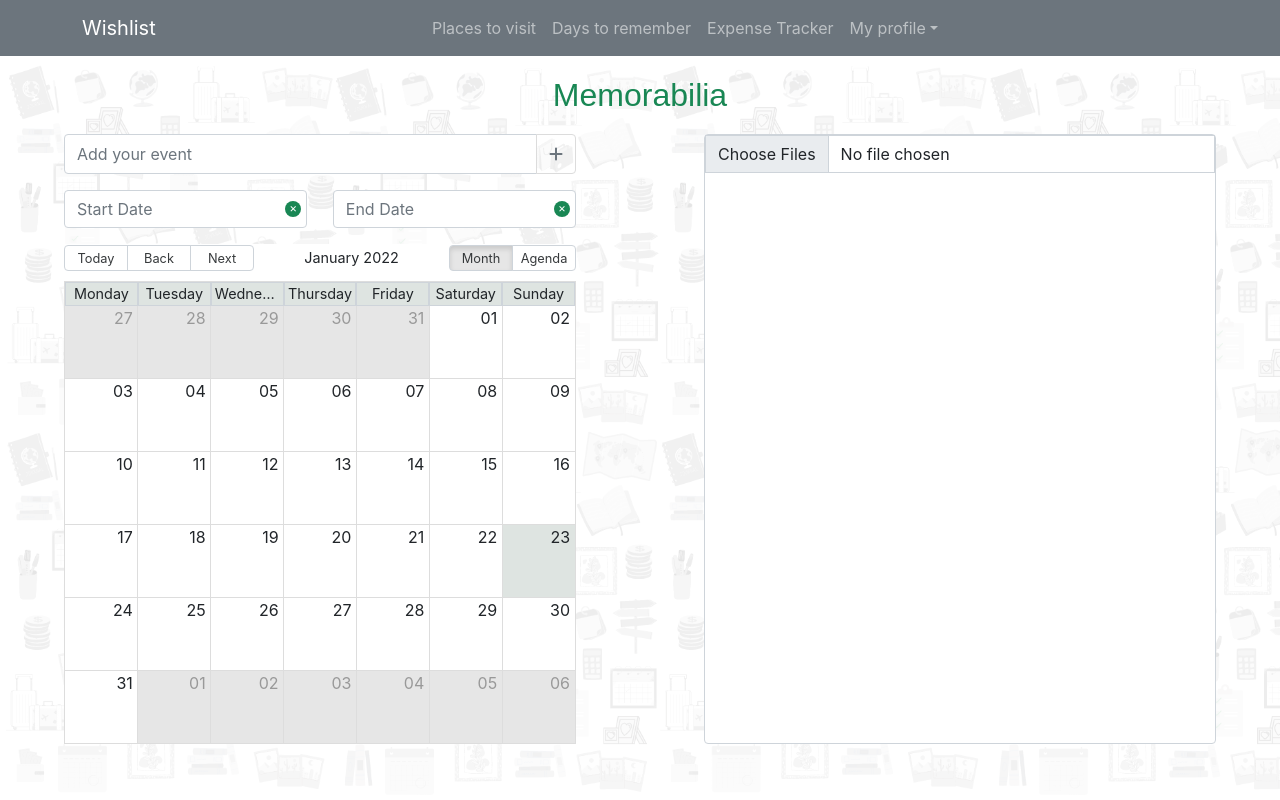
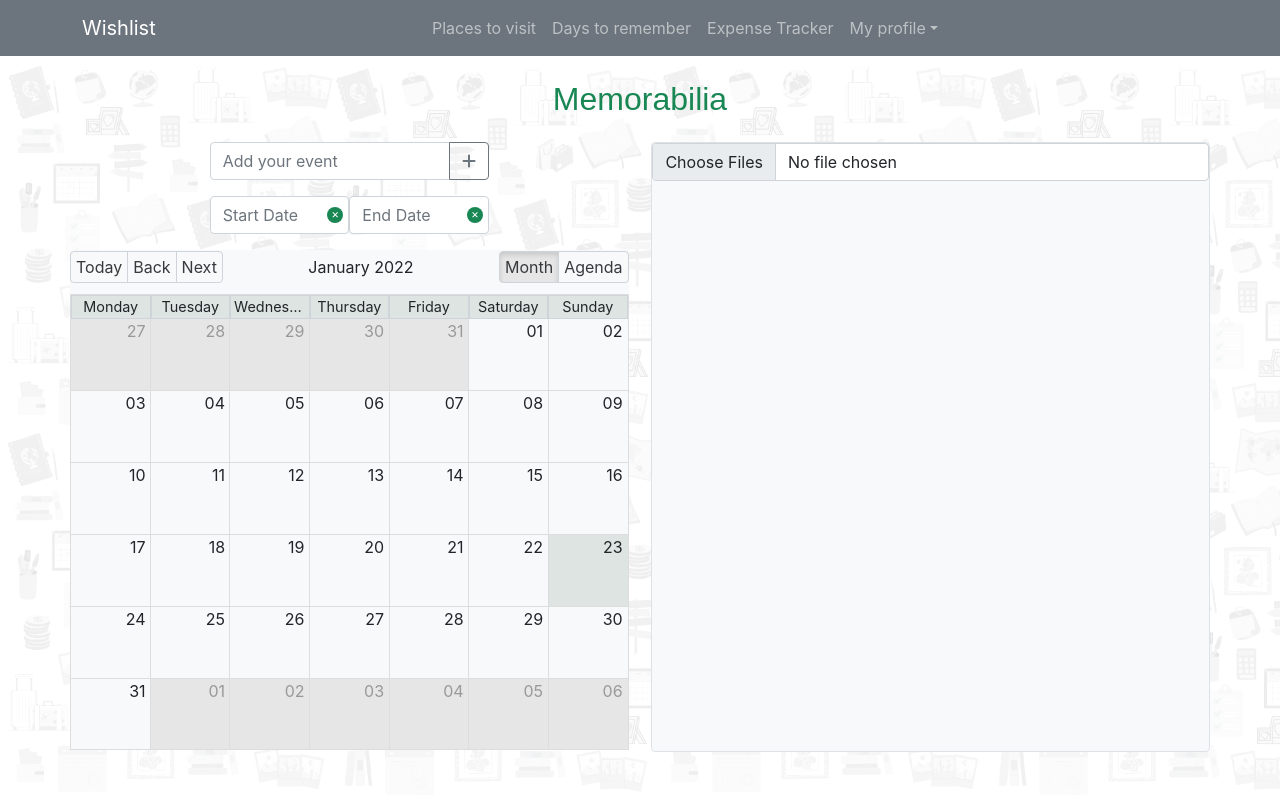
Before and after one commit to Mejsun/wishlist, a React (Create React App) app: page /dates in a window 1280 px wide. Built offline with nearby package versions, Linux system fonts and the light colour scheme.

Commit message:
cleaning up scss

```diff
--- a/src/components/Bgr.scss
+++ b/src/components/Bgr.scss
@@ -3,10 +3,11 @@
     background-size: cover;
     background-color:gainsboro;
     height: calc(100vh - 56px);
-    position: absolute;
+    position: fixed;
     width: 100vw;
     opacity: 10%;
     margin-top: 56px;
+    z-index: -1;
     }
 
     @media only screen and (max-width:992px){
--- a/src/components/DatesList/Calendarlist.js
+++ b/src/components/DatesList/Calendarlist.js
@@ -41,16 +41,17 @@ function Calendarlist (){
 
     return(
         <div className='calendar'>
-            <div className='list'>
-                <InputGroup className="mb-3 inputContainer">
+            <div className='list w-100 m-auto'>
+                <InputGroup className="mb-3">
                     <FormControl
                     aria-describedby="basic-addon2" placeholder='Add your event' value={newEvent.title}
                     onChange={(e)=> setNewEvent({...newEvent, title: e.target.value })}
+                    className='shadow-none'
                     />
                     <Button variant="outline-secondary" id="button-addon2" type='submit' onClick={addEvent} className='shadow-none'> <i className="fas fa-plus"></i></Button>
                 </InputGroup>
 
-                <div className='pickers mb-3 inputContainer'>
+                <div className='pickers mb-3 d-flex justify-content-between'>
                     <DatePicker placeholderText='Start Date' dateFormat='dd/MM/yyyy' selected={newEvent.start} className='form-control'
                     withPortal isClearable showMonthDropdown showYearDropdown dropdownMode='select' calendarStartDay={1}
                     onChange={(start) => setNewEvent({...newEvent, start})} calendarClassName="datepickerPopper"
@@ -68,7 +69,7 @@ function Calendarlist (){
             format={format}
             startAccessor='start'
             endAccessor={({end}) => new Date(new Date(end).setHours(0,0, 0, 0) + 24 )}
-            className='calendarMain'
+            className='calendarMain bg-light '
             views={['month', 'agenda']}
             selectable
             popup
--- a/src/components/DatesList/Dateslist.js
+++ b/src/components/DatesList/Dateslist.js
@@ -2,19 +2,18 @@ import React from 'react'
 import FileUpload from './Fileupload.js'
 import Calendarlist from './Calendarlist.js'
 import './Dateslist.scss'
+import { Container } from 'react-bootstrap'
 
 function App() {
 
   return (
-    <>
-    <div className='dateslist'>
-    <h2>Memorabilia</h2>
-    <div className='maindiv'>
-      <Calendarlist/>
-      <FileUpload multiple/>
+    <div>
+      <h2 className='text-success text-center py-4 m-auto'>Memorabilia</h2>
+      <Container className='d-flex justify-content-between p-0 m-auto'>
+        <Calendarlist/>
+        <FileUpload multiple/>
+      </Container>
     </div>
-    </div>
-    </>
   )
 }
 
--- a/src/components/DatesList/Dateslist.scss
+++ b/src/components/DatesList/Dateslist.scss
@@ -1,132 +1,81 @@
 @import '../Home.scss';
 
-.dateslist{
-    position: relative;
-    .maindiv{
-        display: flex;
-        justify-content: space-between;
+.calendar{
+    width: 49%;
 }
-    .calendar{
-        width: 40vw;
-        margin-left: 5vw;
-        display: flex;
-        flex-direction: column;
 .list{
-            margin: 0;
-            input:focus{box-shadow: none; border-color: $success;}
-            #button-addon2{
-                font-size: 16px;
-                height: 40px;
-                border: 1px solid gainsboro;}
-            .pickers{
-                width: 40vw;
-                display: flex;
-                flex-direction: row;
-                overflow: hidden;
-                .react-datepicker__input-container{width: 19vw;margin-right: 2vw;}
-                .react-datepicker__close-icon::after{background-color: $success; padding-top: 0 ;}
-                .datepickerPopper{background-color: white; font-family: inherit;
+    .react-datepicker__close-icon::after{
+        background-color: $success; padding-top: 0;
+    }
+    .datepickerPopper{
+        background-color: white;
+        font-family: inherit;
         .react-datepicker__navigation-icon{top: 5px;}
         .react-datepicker__header{background-color: $bgrcolor;}
         .react-datepicker__day--keyboard-selected, .react-datepicker__day--selected {background-color: $success;}
         .react-datepicker__day--today{color: $success;}
     }
 }
-        }
 .calendarMain{
     height:500px;
-            width: 40vw;
-            background-color: white;
     .rbc-toolbar{
-                width: 40vw;
-                display: flex;
-                flex-direction:row;
         .rbc-btn-group button{
             border: 1px solid #ced4da;
-                    font-size: 0.8rem;
-                    width: 5vw;
-                    padding: 0.3rem 0.4rem;
+            font-size: 1rem;
+            padding: 5px;
         }
         .rbc-toolbar-label{
-                    padding: 0.1rem;
-                    width: 13vw;
-                    font-size: 0.9rem;
+            padding: 5px;
         }
     }
-            .rbc-month-header{
     .rbc-header{
         background-color: $bgrcolor;
-                    width: 15vw;
         font-family: inherit;
         font-weight: 400;
         border: 1px solid #ced4da;
     }
+    .rbc-today{background-color: $bgrcolor;}
+    .rbc-event{background-color: $success;}
 }
-            .rbc-date-cell a{
-                font-family: inherit;
-                font-size: 0.9rem;
+.rbc-agenda-table th:nth-child(2),.rbc-agenda-time-cell  {
+    display: none;
 }
-            .rbc-today{background-color: $bgrcolor;}
-            .rbc-event{background-color: $success;
-                .rbc-event-content{font-size: 0.9rem;}
-            }
-        }
-        .rbc-agenda-table th:nth-child(2),.rbc-agenda-time-cell  {display: none;}
 .rbc-show-more{color: $success;}
-    }
+
 .fileupload{
-        width: 40vw;
-        margin-right: 5vw;
-        border: 1px solid #ced4da;
-        color: $primarycolor;
-        border-radius: 0.25rem;
     height: 610px;
-        background-color: white;
-        .form-control{border-radius: 0;}
-        .form-control:focus{border-color: $success;}
+    width: 49%;
     .uploadPreview{
-            display: flex;
-            margin: 1vw;
-            overflow: auto;
-            flex-direction: row;
-            flex-wrap: wrap;
-            justify-content: center;
         min-height: 200px;
-            max-height: 530px;
+        max-height: 550px;
         .uploadedImg{
-                border: 1px solid $bgrcolor;
-                width: 11vw;
-                margin: 5px;
+            width: 10.5vw;
             height:150px;
-                box-sizing: border-box;
-                display: flex;
-                flex-direction: row;
             position: relative;
-                justify-content: center;
-                border-radius: 0.4rem;
             img{
-                    width: 10.5vw;
+                width: 10vw;
                 max-height:150px;
                 align-self: center;
-                    padding: 5px;}
+                padding: 5px;
+            }
             button{
-                    width: 2.5vw;
+                width: 20px;
                 font-size: 1rem;
-                    color:$primarycolor;
-                    padding: 3px;
                 position: absolute;
                 bottom: 0px;
                 right: 0px;
                 height: 25px;
-                    opacity: 0.2;}
-                button:hover{opacity: 1; background-color: rgb(250, 181, 174);}
+                opacity: 0.2;
+                &:hover{opacity: 1; background-color: rgb(250, 181, 174);}
+            }
         }
     }
     .uploadPreview::-webkit-scrollbar {width:8px; }
     .uploadPreview::-webkit-scrollbar-track {background: $success; border-radius: 0.3rem;}
     .uploadPreview::-webkit-scrollbar-thumb {background: $bgrcolor;border-radius: 0.3rem;}
     }
-}
+
+    /*
 @media only screen and (max-width:992px){
     .maindiv{
         flex-direction: column;
@@ -162,3 +111,4 @@
         }}
         #button-addon2{font-size: 0.8rem;}
 }}}
+*/
--- a/src/components/DatesList/Fileupload.js
+++ b/src/components/DatesList/Fileupload.js
@@ -36,7 +36,7 @@ function FileUpload ({updateFilesCb, ...otherProps}){
 
 
     return (
-      <div className="fileupload">
+      <div className="fileupload border rounded bg-light">
         <InputGroup>
           <input type="file" name="file" id="images" accept="image/*" multiple onChange={onUpload} value=""
           {...otherProps}
@@ -44,13 +44,13 @@ function FileUpload ({updateFilesCb, ...otherProps}){
           />
         </InputGroup>
         <div>
-        <section className="uploadPreview">
+        <section className="uploadPreview d-flex m-1 justify-content-center flex-wrap overflow-auto">
         {Object.keys(files).map((fileName, i) => {
             let file = files[fileName];
             return (
-              <div key={fileName} className="uploadedImg">
+              <div key={fileName} className="uploadedImg d-flex justify-content-center rounded border m-1">
                 {(<img src={URL.createObjectURL(file)} alt={`file preview ${i}`}/>)}
-                <Button type='button' variant="outline-none" id="button-addon2" onClick={()=>{deleteFile(fileName)}} className='btn delete shadow-none border-0'>
+                <Button type='button' variant="outline-none" id="button-addon2" onClick={()=>{deleteFile(fileName)}} className='btn delete shadow-none border-0 text-secondary p-1'>
                 <i className='fas fa-trash'></i></Button>
               </div>
             );
--- a/src/components/Home.scss
+++ b/src/components/Home.scss
@@ -2,8 +2,13 @@ $bgrcolor: rgb(222, 228, 225);
 $primarycolor: rgb(29, 28, 28);
 $success:#198754;
 
+$font: 'Montserrat', sans-serif;
+
 *{margin: 0; padding: 0; box-sizing:border-box ;}
 
+.form-control:focus{
+  border-color: $success;
+}
 .slideContainer{
   width: 35vw;
   overflow: hidden;
@@ -25,7 +30,7 @@ $success:#198754;
   }
 }
 h1 {
-  font-family:'Montserrat', sans-serif;
+  font-family:$font;
   width: max-content;
   overflow: hidden; /* Ensures the content is not revealed until the animation */
   border-right: .1em solid $primarycolor; /* The typwriter cursor */
@@ -34,6 +39,10 @@ h1 {
   animation: typing 2.5s steps(30, end), blink-caret .8s step-end infinite;
   -webkit-animation: typing 2.5s steps(30, end), blink-caret .8s step-end infinite;
   -moz-animation: typing 2.5s steps(30, end), blink-caret .8s step-end infinite;
+}
+h2{
+  font-family: $font;
+  font-size: 2rem;
 }
   /* The typing effect */
 @keyframes typing {
--- a/src/components/Myplaces/Map.js
+++ b/src/components/Myplaces/Map.js
@@ -29,7 +29,7 @@ function Map ({tasks}){
 
 
     return (
-        <div id='map'>
+        <div id='map' className='map'>
          <MapContainer center={center} zoom={13} scrollWheelZoom={true}>
           <TileLayer
             attribution='&copy; <a href="https://www.openstreetmap.org/copyright">OpenStreetMap</a> contributors'
@@ -40,8 +40,8 @@ function Map ({tasks}){
     {tasks.map((item,i)=>{return(
           <Marker draggable={draggable} eventHandlers={eventHandlers} position={center} ref={markerRef}>
           <Popup minWidth={90}>
-          <div onClick={toggleDraggable} >
-        <p className={`markerPopup ${item.isCompleted  ? 'done' : ''}`}>{i+1}. {item.text}</p>
+          <div onClick={toggleDraggable} className='text-center'>
+        <p className={`markerPopup ${item.isCompleted  ? 'done' : ''} text-capitalize`}>{i+1}. {item.text}</p>
         <p className='dragStatus'>{draggable ? 'Marker draggable' : 'Click to drag'}</p>
           </div>
         </Popup>
--- a/src/components/Myplaces/Styles.scss
+++ b/src/components/Myplaces/Styles.scss
@@ -1,90 +1,31 @@
 @import '../Home.scss';
 
-h2{
-    font-family:'Montserrat', sans-serif;
-    font-size: 2rem;
-    max-width: fit-content;
-    margin: auto;
-    padding: 20px 0;
-    position: relative;
-    color: $success;
-}
+.map{
+    width: 50%;
     .leaflet-container{
-    width: 40vw;
         height:80vh;
-    margin: 0px 5vw 20px 0;
-    float: right;
         position: relative;
         .markerPopup{
-        text-transform: capitalize;
             font-size: 15px;
         }
-    p{
-        margin: 5px;
-        display: flex;
-        justify-content: center;
     }
 }
 .list{
-    width: 40vw;
-    margin-left: 5vw;
-    float: left;
+    max-width: 50%;
     p{
-        font-style: italic;
-        color: black;
-        position: relative;
         background-color: rgba(255, 255, 255, .15);
         backdrop-filter: blur(5px);
-        text-align: center;
-        padding: 0 5px 5px 5px;
     }
 }
-.todoContainer{
-    input{margin-right: 0px;}
-    input:focus{box-shadow: none; border-color: $success;}
-    #button-addon2{
-        border: none;
-        font-size: 16px;
-        height: 40px;
-        border: 1px solid gainsboro;
-    &:focus{
-        border: none;
-        box-shadow: none;
+.delete:hover{
+    background-color: rgb(250, 181, 174);
+    color: white;
 }
-    }
-}
-.items{padding: 0; position: relative;}
-    .item{
-        display: flex;
-        flex-direction: row;
-        justify-content: space-between;
-        align-items: center;
-        text-transform: capitalize;
-        background-color: gainsboro;
-        margin-top: 5px;
-        padding-left:10px;
-        border-radius: 5px;
-            .buttons{
-            display: flex;
-            justify-content:flex-end;
-            flex-direction: row;}
-            .delete:hover{background-color: rgb(250, 181, 174);}
-            .complete:hover{background-color:$success;}
-            .btn:focus{
-                border: none;
-                box-shadow: none;
-            }
+.complete:hover{
+    background-color:$success;
+    color: white;
 }
 .done{
     text-decoration: line-through;
     color: rgb(197, 195, 195);
 }
-
-  @media only screen and (max-width:992px){
-    .list{width:80vw; margin: 20px 10vw; }
-    .leaflet-container{width: 80vw; margin: 10px 8vw}
-  }
-  @media only screen and (max-width:575px){
-    .list{width:80vw; margin: 20px 10vw; }
-    .leaflet-container{width: 80vw; margin: 10px 10vw}
-  }
```
Also changed, not shown: src/components/Expensetrack/Expensetrack.js (+15 -15 lines), src/components/Expensetrack/Expensetrack.scss (+11 -25 lines), src/components/Myplaces/List.js (+10 -10 lines), src/components/Myplaces/Myplaces.js (+5 -4 lines). Lines whose indentation alone changed are shown as unchanged.
